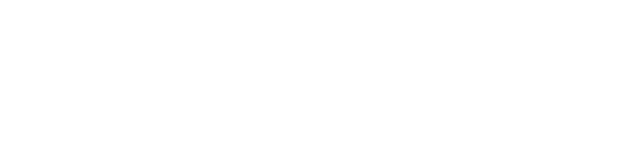
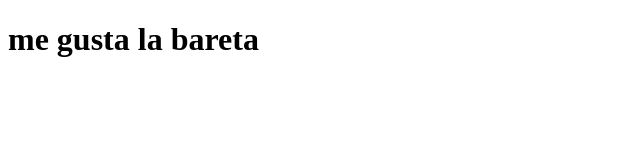
Before and after one commit to Estefaniavillan/App-Aritmetica-, a plain HTML site: page index.html in a window 1280 px wide. Shown: the whole page, without its empty margins (0-640 px from the left). Drawn offline with Linux system fonts and the light colour scheme.

```diff
--- a/index.html
+++ b/index.html
@@ -7,6 +7,6 @@
     <title>Sebas en una Nea</title>
 </head>
 <body>
-
+    <h1>me gusta la bareta </h1>
 </body>
 </html>
```
